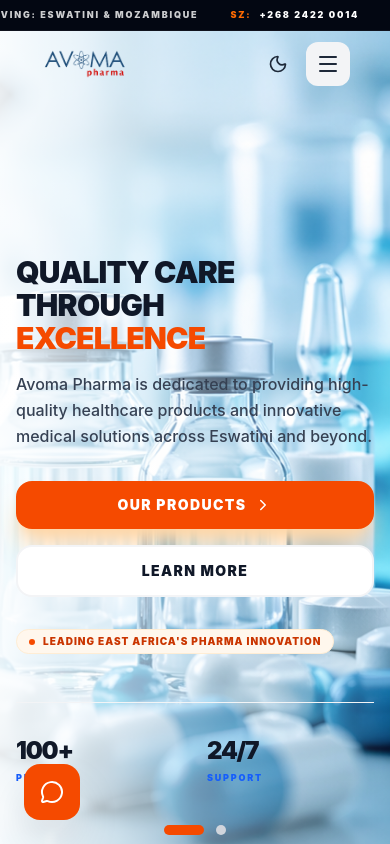
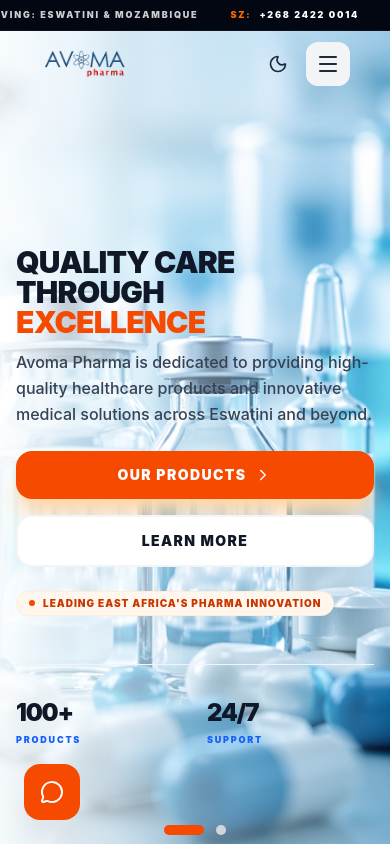
Before and after one commit to MazweMavuso/avoma, a React (Vite) app: page / in a window 390 px wide. Shown: the top 844 px of the page. Built offline with nearby package versions, Linux system fonts and the light colour scheme.

Commit message:
fix: reduce vertical spacing and tighten headline line-height on mobile hero

```diff
--- a/src/pages/home/components/Hero.jsx
+++ b/src/pages/home/components/Hero.jsx
@@ -102,7 +102,7 @@ const Hero = () => {
         <div className="absolute inset-0 bg-gradient-to-r from-white/90 via-white/40 to-transparent lg:from-white lg:via-white/95 lg:to-white/10 dark:from-gray-950/90 dark:via-gray-950/40 dark:to-transparent lg:dark:from-gray-950 lg:dark:via-gray-950/95 lg:dark:to-transparent z-10"></div>
       </div>
 
-      <div className="relative z-20 max-w-7xl mx-auto px-4 sm:px-6 lg:px-8 w-full pt-44 pb-10">
+      <div className="relative z-20 max-w-7xl mx-auto px-4 sm:px-6 lg:px-8 w-full pt-32 sm:pt-44 pb-10">
         <div className="lg:max-w-2xl">
           <AnimatePresence mode="wait">
             <motion.div
@@ -112,18 +112,18 @@ const Hero = () => {
               animate="visible"
               exit="exit"
             >
-              <motion.h1 variants={itemVariants} className="text-3xl sm:text-4xl lg:text-6xl tracking-tight font-black text-gray-900 dark:text-white leading-[1.1] uppercase">
+              <motion.h1 variants={itemVariants} className="text-3xl sm:text-4xl lg:text-6xl tracking-tight font-black text-gray-900 dark:text-white leading-none sm:leading-[1.1] uppercase">
                 {slides[currentSlide].title.split(' ').slice(0, -1).join(' ')} <br />
                 <span className="text-orange-600">
                   {slides[currentSlide].title.split(' ').pop()}
                 </span>
               </motion.h1>
 
-              <motion.p variants={itemVariants} className="mt-4 text-base sm:text-lg text-gray-700 dark:text-gray-300 leading-relaxed max-w-xl font-medium line-clamp-3">
+              <motion.p variants={itemVariants} className="mt-3 sm:mt-4 text-base sm:text-lg text-gray-700 dark:text-gray-300 leading-relaxed max-w-xl font-medium line-clamp-3">
                 {slides[currentSlide].description}
               </motion.p>
 
-              <motion.div variants={itemVariants} className="mt-8 flex flex-col sm:flex-row gap-4">
+              <motion.div variants={itemVariants} className="mt-6 sm:mt-8 flex flex-col sm:flex-row gap-4">
                 <Link to={slides[currentSlide].primaryLink} className="w-full sm:w-auto">
                   <motion.button
                     whileHover={{ scale: 1.05, backgroundColor: '#ea580c' }}
@@ -146,7 +146,7 @@ const Hero = () => {
                 </Link>
               </motion.div>
 
-              <motion.div variants={itemVariants} className="inline-flex items-center space-x-2 px-3 py-1 rounded-full bg-orange-50 dark:bg-orange-950/20 border border-orange-100 dark:border-orange-900/30 mt-8">
+              <motion.div variants={itemVariants} className="inline-flex items-center space-x-2 px-3 py-1 rounded-full bg-orange-50 dark:bg-orange-950/20 border border-orange-100 dark:border-orange-900/30 mt-6 sm:mt-8">
                 <span className="flex h-1.5 w-1.5 rounded-full bg-orange-600 animate-pulse"></span>
                 <span className="text-orange-700 dark:text-orange-400 text-[10px] font-black tracking-widest uppercase">{slides[currentSlide].subtitle}</span>
               </motion.div>
```
